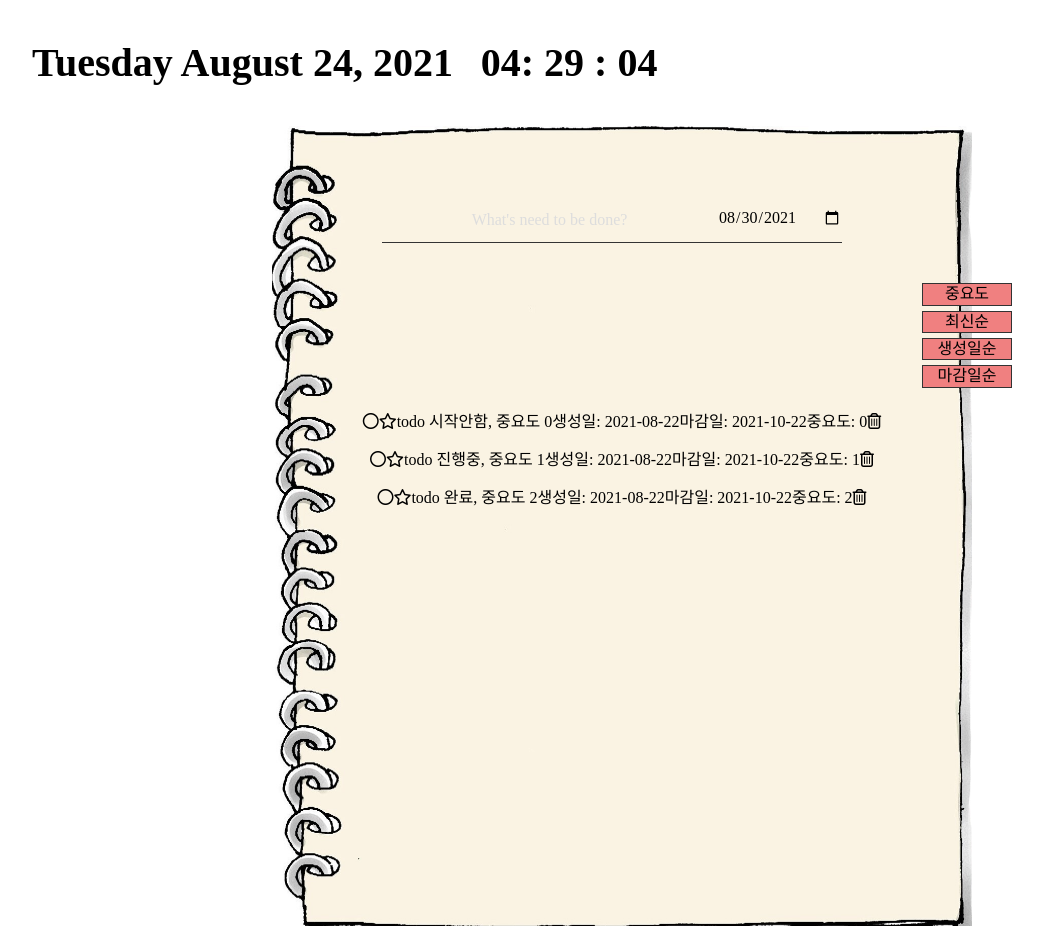
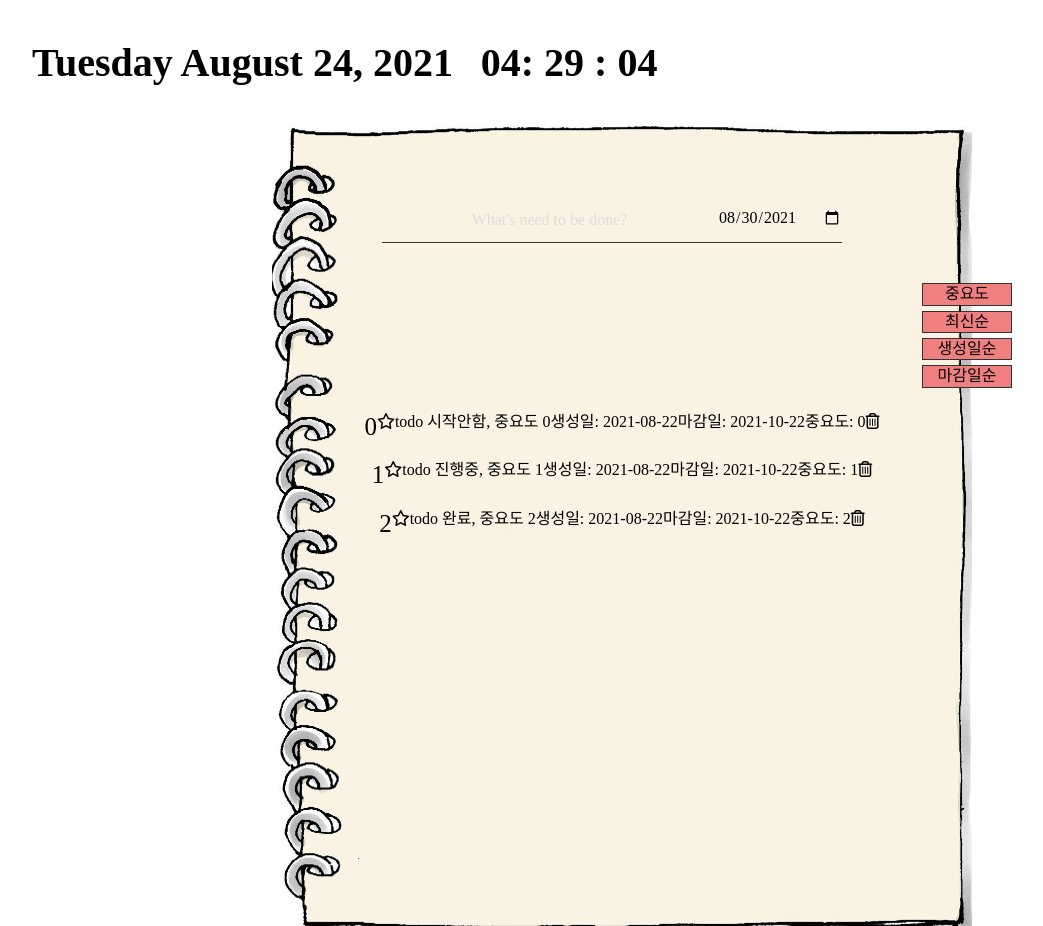
Before and after one commit to JOHNKIM-KK/Modu-TodoList, a React (Create React App) app: page / in a window 1280 px wide. Shown: the whole page, without its empty margins (18-1061 px from the left). Built offline with nearby package versions, Linux system fonts and the light colour scheme; a web font is replaced by a local one.

Commit message:
Feat: item 상태 관리 로직 추가

```diff
--- a/src/Components/TodoList/TodoFilter.tsx
+++ b/src/Components/TodoList/TodoFilter.tsx
@@ -1,6 +1,5 @@
 import React from "react";
 import styled from "styled-components";
-import filtering from "./Utils/filtering";
 
 const FilterLists = [
   {
--- a/src/Components/TodoList/TodoItem.tsx
+++ b/src/Components/TodoList/TodoItem.tsx
@@ -1,27 +1,41 @@
 import React from "react";
 import { ITodoState } from "Components/TodoList/Utils/TodoService";
+import styled from "styled-components";
 
 interface TodoItemProps {
   data: ITodoState;
+  toggleStatus: (id: number) => void;
+  toggleImportance: (id: number, nextImportance: number) => void;
   removeTodo: (id: number) => void;
 }
 
-const TodoItem: React.FC<TodoItemProps> = ({ data, removeTodo }) => {
-  const { taskName, dueDate, importance, createdAt, id } = data;
+const TodoItem: React.FC<TodoItemProps> = ({
+  data,
+  removeTodo,
+  toggleStatus,
+  toggleImportance,
+}) => {
+  const { taskName, dueDate, importance, status, createdAt, id } = data;
+
   return (
-    <>
-      <div>
-        {" "}
-        <i className="far fa-circle"></i>
-      </div>
-      <div>
-        {" "}
-        <i className="far fa-star"></i>
-      </div>
-      <div>{taskName}</div>
-      <div>생성일: {createdAt}</div>
-      <div>마감일: {dueDate}</div>
-      <div>중요도: {importance}</div>
+    <ItemBox>
+      <Progress
+        onClick={() => {
+          toggleStatus(id);
+        }}
+      >
+        {status}
+        {/* <i className="far fa-circle"></i> */}
+        {/* <span>
+          <i className="fas fa-spinner"></i>
+        </span>
+        <i className="far fa-check-circle"></i> */}
+      </Progress>
+      <i className="far fa-star"></i>
+      <span>{taskName}</span>
+      <span>생성일: {createdAt}</span>
+      <span>마감일: {dueDate}</span>
+      <span>중요도: {importance}</span>
       <div
         onClick={() => {
           removeTodo(id);
@@ -29,8 +43,32 @@ const TodoItem: React.FC<TodoItemProps> = ({ data, removeTodo }) => {
       >
         <i className="far fa-trash-alt"></i>
       </div>
-    </>
+    </ItemBox>
   );
 };
 
+const ItemBox = styled.div`
+  display: flex;
+`;
+
+const Progress = styled.div`
+  font-size: 25px;
+
+  @keyframes rotation {
+    from {
+      transform: rotate(0deg);
+    }
+    to {
+      transform: rotate(359deg);
+    }
+  }
+
+  span {
+    i {
+      font-size: 20px;
+      animation: rotation 2s infinite linear;
+    }
+  }
+`;
+
 export default TodoItem;
```
Also changed, not shown: src/Components/TodoList/TodoList.tsx (+1 -18 lines).
